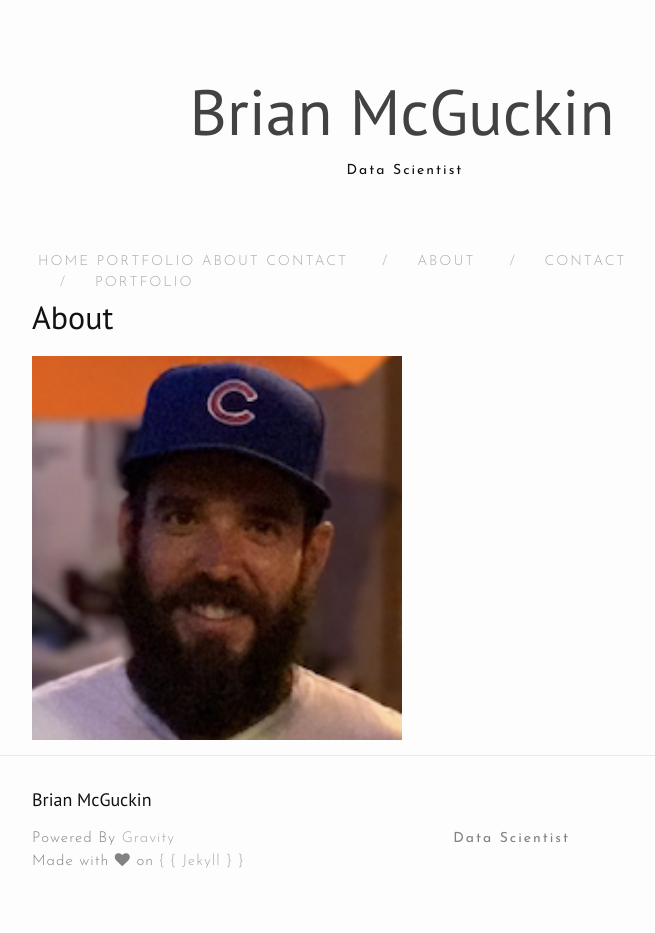
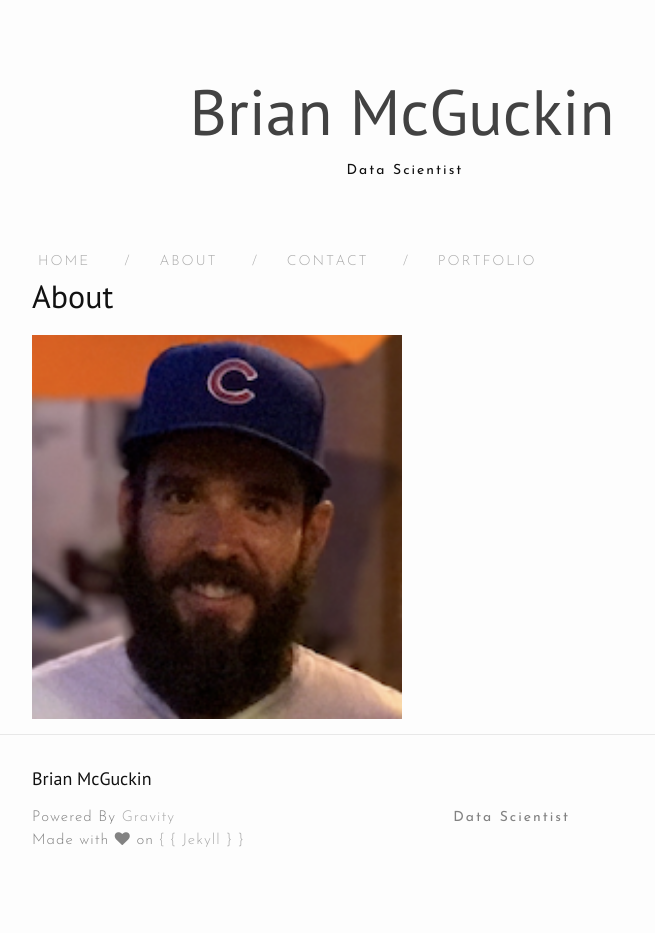
Before and after one commit to brianmcguckin/brianmcguckin.github.io, a Jekyll site: the page built from about.md, in a window 1280 px wide. Shown: the whole page, without its empty margins (238-893 px from the left). Built offline with Jekyll 4.4.1, drawn with Linux system fonts in a browser that asks for light colours; nearby versions of some CDN libraries; after the commit the page ends 912 px from its top, so only the background shows below that.

Commit message:
put back to original theme

```diff
--- a/_includes/header.html
+++ b/_includes/header.html
@@ -8,19 +8,10 @@
 <div class="wrapper">
   <div class="trigger site-navigation">
     <a class="page-link" href="{{site.url}}{{site.baseurl}}">HOME</a>
-    <a class="page-link" href="https://bmcguckin.com/profile/">PORTFOLIO</a>
-    <a class="page-link" href="https://bmcguckin.com/about/">ABOUT</a>
-    <a class="page-link" href="https://bmcguckin.com/contact/">CONTACT</a>
-
 
     {% for sitePage in site.pages %}
     {% if sitePage.title %}
-    <!--
-    {% assign sorted_pages = site.pages | sort:"order" %}
-    {% for node in sorted_pages %}
-      <li><a href="{{node.url}}">{{node.title}}</a></li>
-    {% endfor %}
-    -->
+
     <span class="exclamationMark">/</span><a class="page-link" href="{{sitePage.url | prepend: site.baseurl }}">{{sitePage.title}}</a>
     {% endif %}
     {% endfor %}
```
